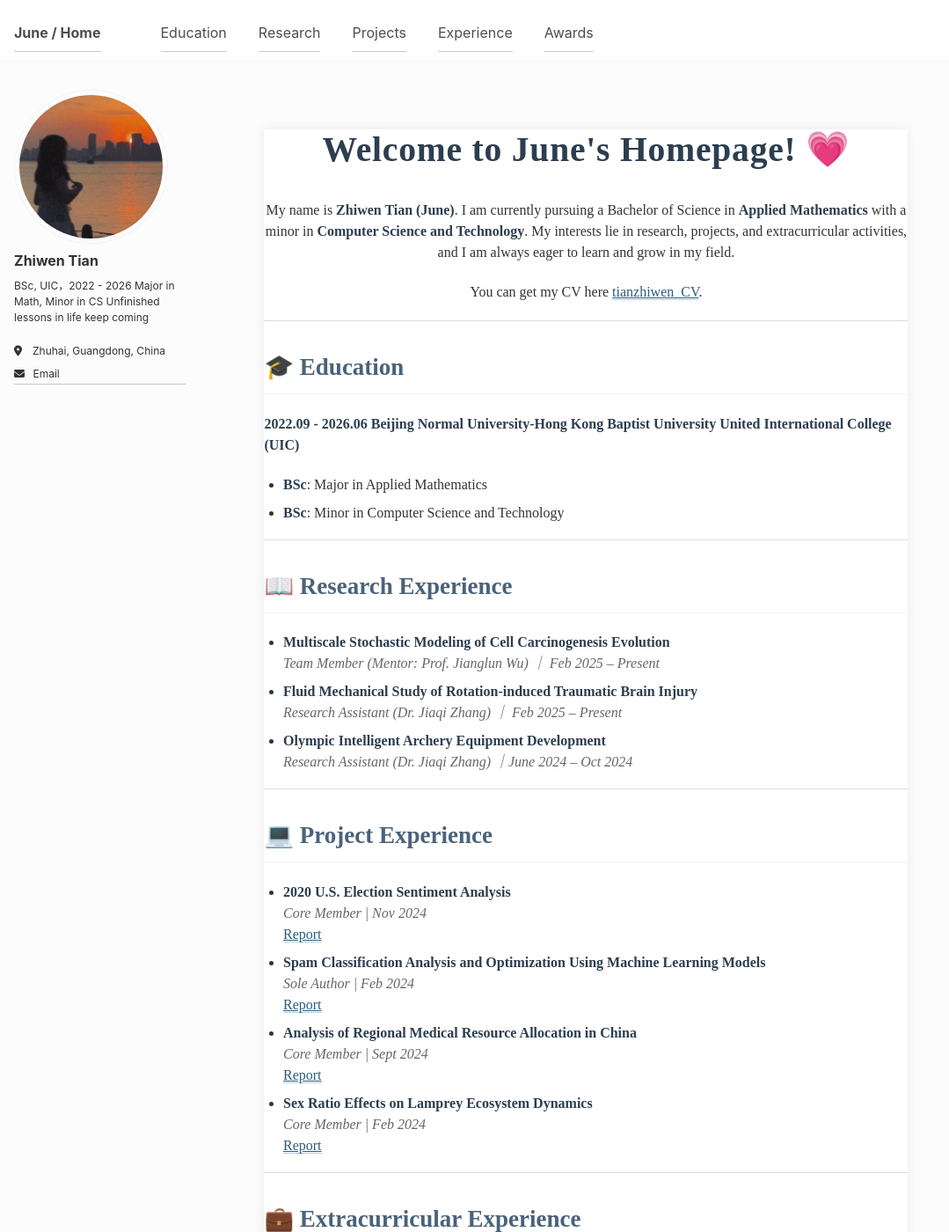
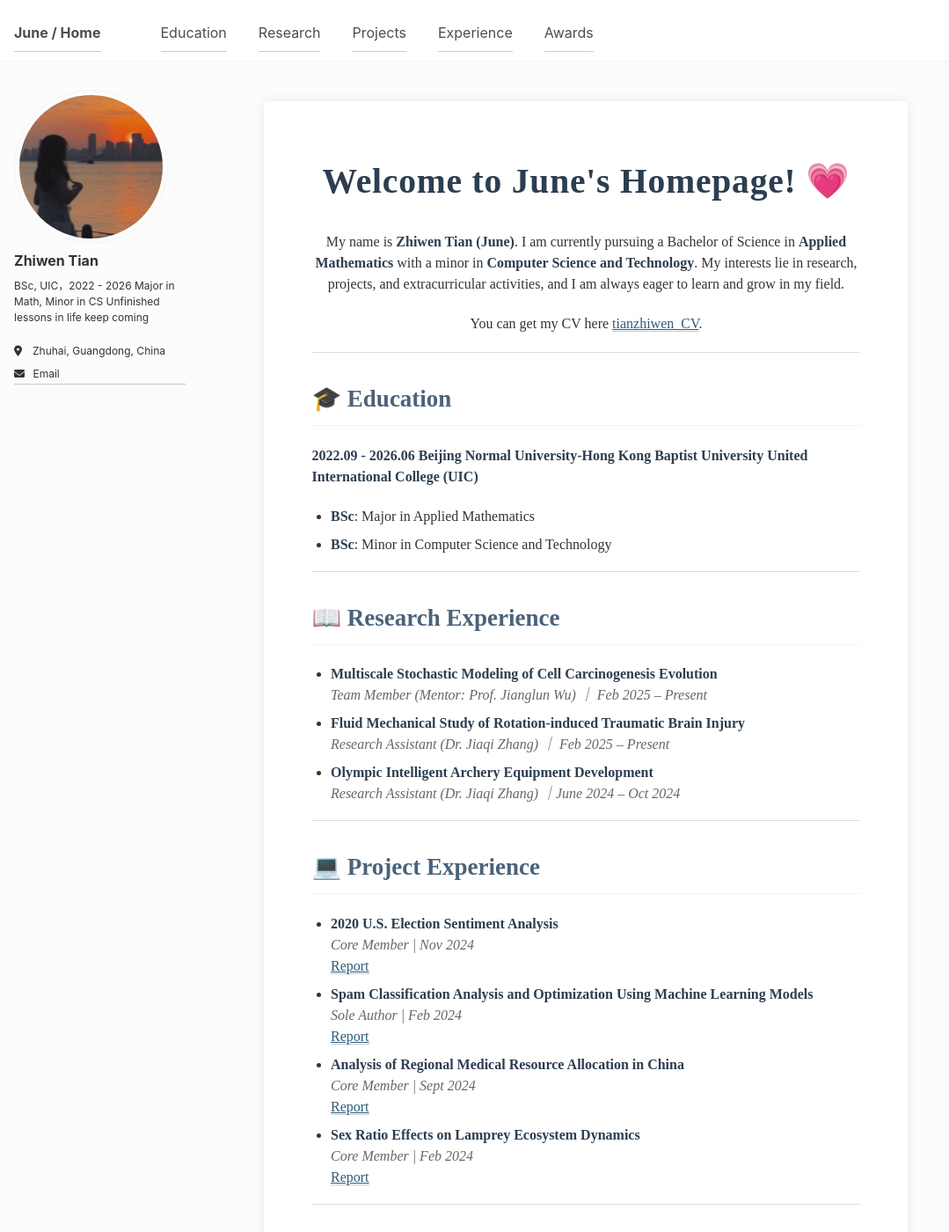
Before and after one commit to Orange1207/Orange1207.github.io, a Jekyll site: the page built from _pages/about.md, in a window 1280 px wide and 1400 px high. Shown: the whole window at 88% size, without its empty margins (0-1079 px from the left). Built offline with Jekyll 4.4.1, drawn with Linux system fonts in a browser that asks for light colours.

Commit message:
Update custom.css

```diff
--- a/assets/css/custom.css
+++ b/assets/css/custom.css
@@ -19,7 +19,7 @@ body {
 .container {
   max-width: 2000px;
   margin: 0 auto;
-  /*padding: 2rem 3rem;*/
+  padding: 2rem 3rem;
   background: white;
   box-shadow: 0 0 12px rgba(0,0,0,0.08);
 }
```
